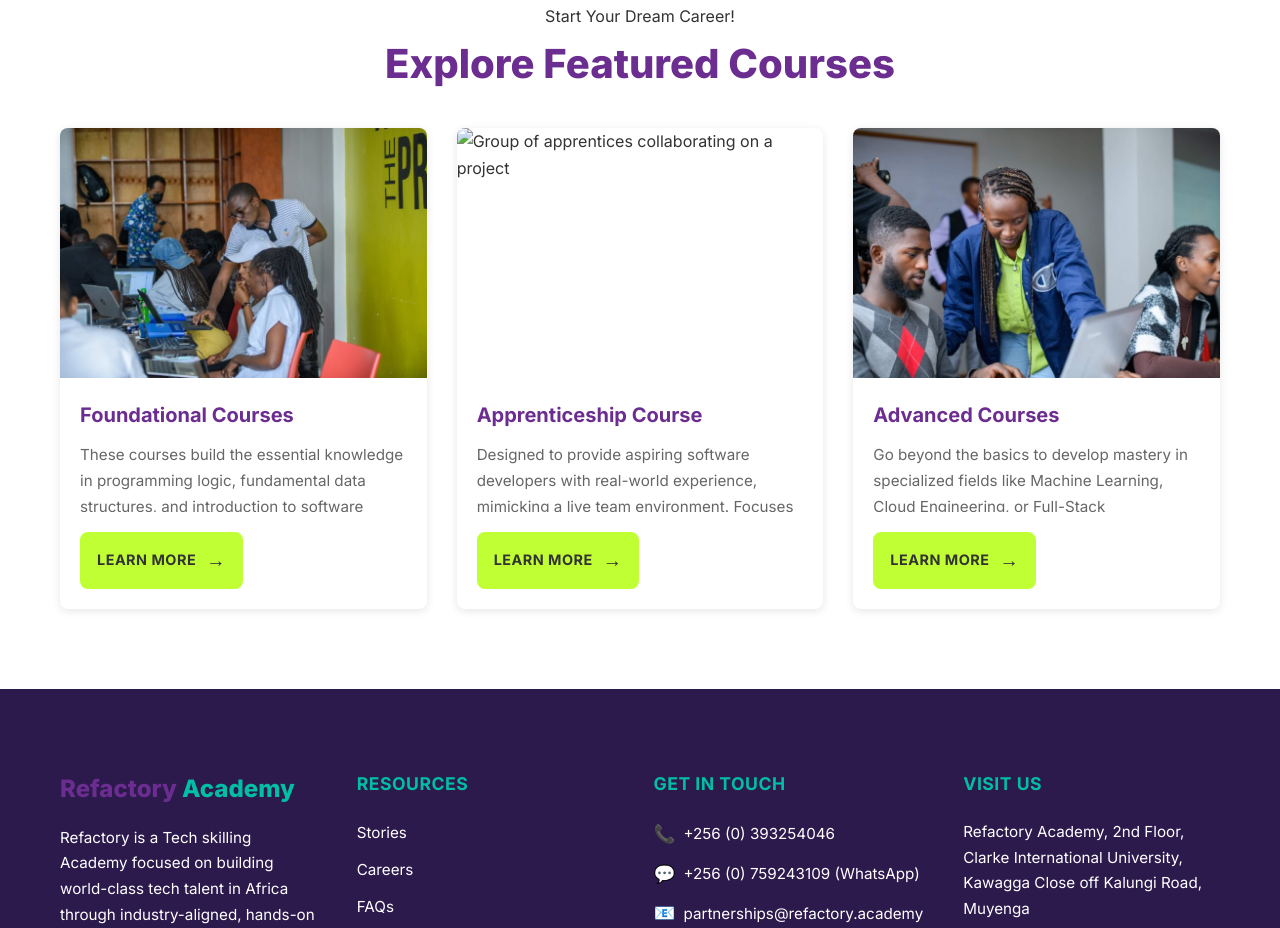
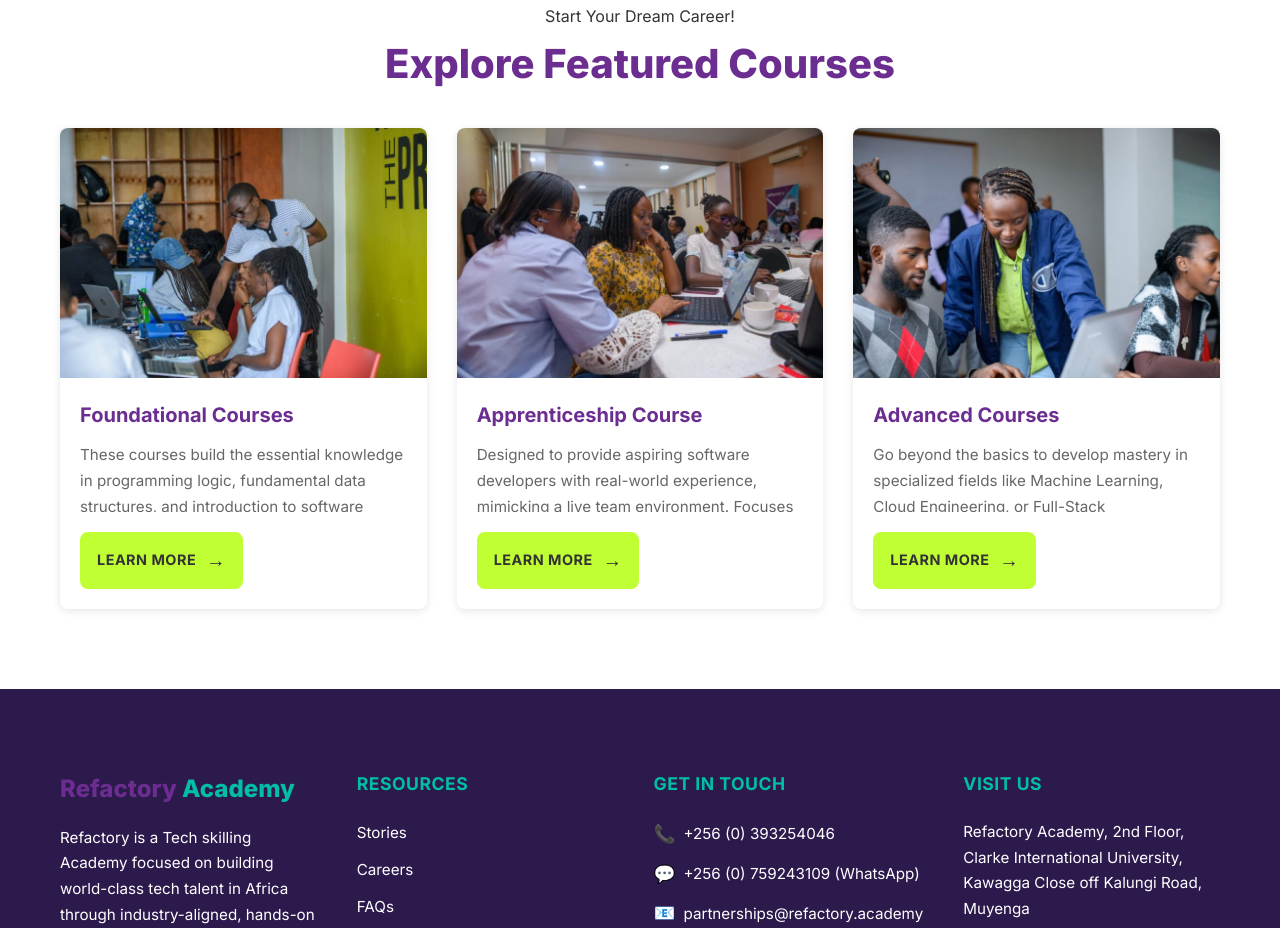
Before and after one commit to godanaemiru/refactory-clone, a plain HTML site: page index.html in a window 1280 px wide. Shown: the part 1458-2386 px from the top of the page. Drawn offline with Linux system fonts and the light colour scheme; the site is published under a folder, as on GitHub Pages, so addresses that start at the root find nothing.

Commit message:
Fix image source path for apprenticeship course

```diff
--- a/index.html
+++ b/index.html
@@ -117,7 +117,7 @@
 
                     <!-- Card 2: Apprenticeship Course -->
                     <div class="course-card">
-                        <img src="/images/apprenticeship.jpg" alt="Group of apprentices collaborating on a project" class="card-image">
+                        <img src="images/apprenticeship.jpg" alt="Group of apprentices collaborating on a project" class="card-image">
                         <div class="card-content">
                             <h3 class="card-title-purple">Apprenticeship Course</h3>
                             <p class="card-description">Designed to provide aspiring software developers with real-world experience, mimicking a live team environment. Focuses on advanced skills, DevOps, and project management.</p>
```
